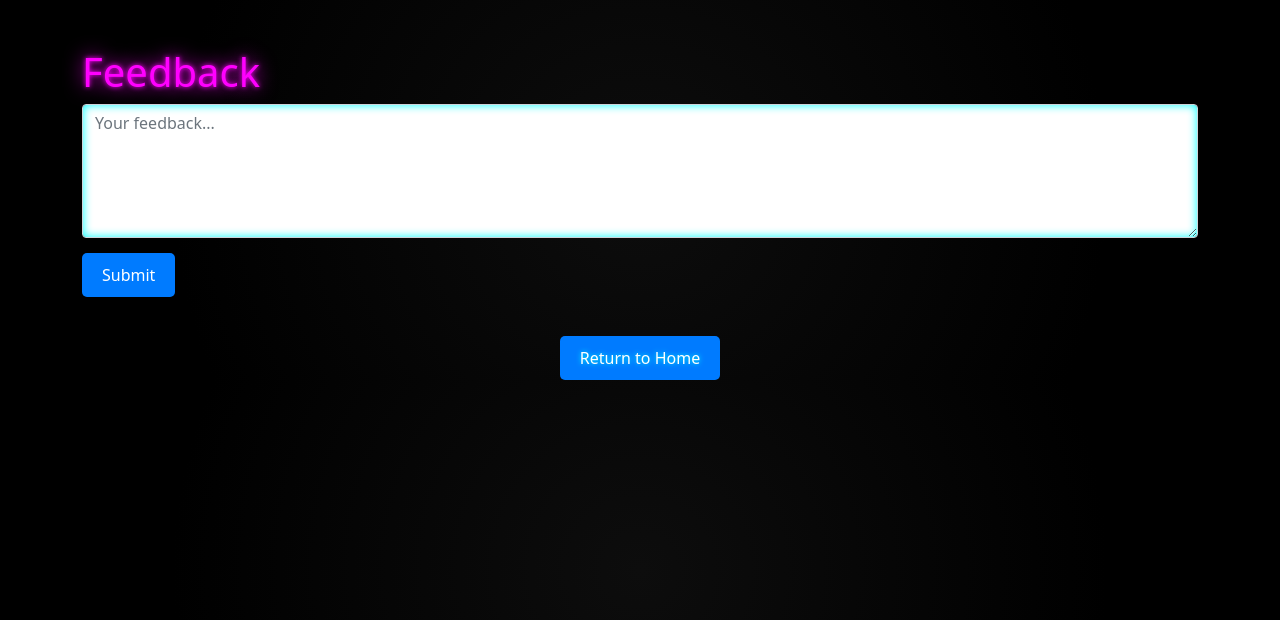
After one commit to PeiHsiuLu/Bitcoinweb3.0, a Flask app: page /feedback in a window 1280 px wide. The commit adds this page. Shown: the top 620 px of the page. Run offline with Flask 3, Linux system fonts and the light colour scheme.

Commit message:
20241210

```diff
--- a/113-DB/Bitcoin/app.py
+++ b/113-DB/Bitcoin/app.py
@@ -12,6 +12,8 @@ import datetime
 import os
 from dotenv import load_dotenv
 from flask_caching import Cache  # 添加缓存套件
+import random
+import json
 
 # 加载环境变量
 load_dotenv()
@@ -103,6 +105,10 @@ def login():
             if bcrypt.check_password_hash(user_data['password'], password):
                 user = User(user_id=user_data['_id'], username=username, is_admin=user_data.get('is_admin', False))
                 login_user(user)
+
+                # 設置剛剛登入的標誌
+                session['just_logged_in'] = True
+
                 flash("Login successful!", "success")
                 return redirect(url_for('index'))
             else:
@@ -111,6 +117,7 @@ def login():
             flash("Username does not exist.", "error")
 
     return render_template('login.html', form=form)
+
 
 # 登出
 @app.route('/logout')
@@ -175,18 +182,24 @@ def get_historical_data(symbol, interval, start_time, end_time_ms):
 
 @app.route('/')
 def index():
-    """主页显示所有日志和实时比特币价格"""
+    """首頁顯示所有日志和實時比特幣價格"""
     try:
         logs = logs_collection.find()
-        # 转换每个日志的 _id 为字符串，安全地处理缺失的 user_id
         logs = [{**log, "_id": str(log["_id"]), "user_id": str(log.get("user_id", ""))} for log in logs]
         bitcoin_price = get_bitcoin_price()
-        return render_template('index.html', logs=logs, bitcoin_price=bitcoin_price)
+
+        # 檢查是否剛剛登入
+        just_logged_in = session.pop('just_logged_in', False)
+
+        # 將剛剛登入的標誌傳遞給前端
+        return render_template('index.html', logs=logs, bitcoin_price=bitcoin_price, just_logged_in=just_logged_in)
     except Exception as e:
         print(f"Error loading index page: {e}")
         traceback.print_exc()
         flash("An error occurred while loading the main page.", "error")
-        return redirect(url_for('login'))  # 或自定义错误页面
+        return redirect(url_for('login'))
+
+
 
 # 创建新日志（仅限登录用户）
 @app.route('/create', methods=['GET', 'POST'])
@@ -484,5 +497,99 @@ def bitcoin_price_api():
     price = get_bitcoin_price()
     return jsonify({'price': price})
 
+@app.route('/profile')
+@login_required
+def profile():
+    # 獲取用戶的日誌
+    user_logs = list(logs_collection.find({'user_id': current_user.id}))  # 用戶的日誌列表
+    for log in user_logs:
+        log['_id'] = str(log['_id'])  # 確保 ObjectId 轉成字符串以供前端使用
+
+    # 獲取用戶的回報紀錄
+    feedback_records = list(db.feedbacks.find({'user_id': current_user.id}))  # 用戶的回報記錄
+    for feedback in feedback_records:
+        feedback['_id'] = str(feedback['_id'])  # 同樣轉成字符串
+
+    # 用戶資訊
+    user_info = {
+        'username': current_user.username,
+        'is_admin': current_user.is_admin
+    }
+
+    return render_template('profile.html', user=user_info, logs=user_logs, feedbacks=feedback_records)
+
+
+
+@app.route('/todo', methods=['GET', 'POST'])
+@login_required
+def todo():
+    if request.method == 'POST':
+        task = request.form.get('task')
+        if task:
+            db.todos.insert_one({'user_id': current_user.id, 'task': task, 'completed': False})
+    tasks = db.todos.find({'user_id': current_user.id})
+    return render_template('todo.html', tasks=tasks)
+
+@app.route('/todo/delete/<task_id>', methods=['POST'])
+@login_required
+def delete_task(task_id):
+    db.todos.delete_one({'_id': ObjectId(task_id), 'user_id': current_user.id})
+    return redirect(url_for('todo'))
+
+@app.route('/feedback', methods=['GET', 'POST'])
+def feedback():
+    if request.method == 'POST':
+        feedback = request.form.get('feedback')
+        if feedback:
+            if current_user.is_authenticated:  # 檢查是否為已登入用戶
+                user_id = current_user.id
+            else:
+                user_id = "anonymous"  # 對未登入用戶設置匿名 ID
+
+            db.feedbacks.insert_one({'user_id': user_id, 'feedback': feedback})
+            flash("Thank you for your feedback!", "success")
+            return redirect(url_for('feedback'))  # 提交後刷新頁面
+    return render_template('feedback.html')
+
+
+@app.route('/api/quotes')
+def get_quotes():
+    try:
+        # 确保文件路径正确，且文件存在
+        file_path = os.path.join(os.getcwd(), 'quotes.json')  # 假设 quotes.json 在项目根目录
+        with open(file_path, 'r', encoding='utf-8') as file:
+            quotes = json.load(file)  # 加载 JSON 文件
+        return jsonify(quotes)  # 使用 Flask 的 jsonify 返回响应
+    except FileNotFoundError:
+        print("Error: quotes.json file not found.")
+        return jsonify({"error": "Quotes file not found."}), 404
+    except json.JSONDecodeError as e:
+        print(f"Error parsing quotes.json: {e}")
+        return jsonify({"error": "Invalid JSON format in quotes file."}), 500
+    except Exception as e:
+        print(f"Error loading quotes: {e}")
+        return jsonify({"error": "Unable to load quotes."}), 500
+
+@app.route('/search', methods=['GET', 'POST'])
+def search():
+    """
+    搜尋所有用戶的日誌（logs）
+    """
+    query = request.form.get('query', '').strip()  # 從表單中獲取搜尋的關鍵字
+    search_results = []
+
+    if query:  # 如果有關鍵字，執行搜尋
+        logs_cursor = logs_collection.find({"$or": [
+            {"name": {"$regex": query, "$options": "i"}},  # 搜尋名稱（忽略大小寫）
+            {"description": {"$regex": query, "$options": "i"}}  # 搜尋描述（忽略大小寫）
+        ]})
+
+        # 將搜尋結果轉為列表
+        search_results = [{"_id": str(log["_id"]), "name": log["name"], "description": log["description"]} for log in logs_cursor]
+
+    return render_template('search_results.html', query=query, search_results=search_results)
+
+
+
 if __name__ == '__main__':
     app.run(debug=True)
--- a/113-DB/Bitcoin/static/css/style.css
+++ b/113-DB/Bitcoin/static/css/style.css
@@ -310,3 +310,28 @@ a:hover {
     opacity: 1; /* 初始狀態為完全顯示 */
     transition: opacity 0.5s ease; /* 逐漸隱藏效果 */
 }
+
+.custom-btn {
+    display: inline-block;
+    padding: 10px 20px;
+    font-size: 16px;
+    color: #fff;
+    background-color: #007bff;
+    border: none;
+    border-radius: 5px;
+    text-decoration: none;
+    text-align: center;
+    cursor: pointer;
+    transition: background-color 0.3s ease, transform 0.3s ease;
+    margin-top: 15px;
+}
+
+.custom-btn:hover {
+    background-color: #0056b3;
+    transform: scale(1.05);
+}
+
+.custom-btn:active {
+    transform: scale(1);
+    background-color: #003f7f;
+}
--- /dev/null
+++ b/113-DB/Bitcoin/templates/feedback.html
@@ -0,0 +1,26 @@
+<!DOCTYPE html>
+<html lang="en">
+<head>
+    <meta charset="UTF-8">
+    <meta name="viewport" content="width=device-width, initial-scale=1.0">
+    <title>Feedback</title>
+    <link rel="stylesheet" href="{{ url_for('static', filename='css/style.css') }}">
+    <link href="https://cdn.jsdelivr.net/npm/bootstrap@5.1.3/dist/css/bootstrap.min.css" rel="stylesheet">
+</head>
+<body>
+    <div class="container mt-5">
+        <h1>Feedback</h1>
+        <form action="{{ url_for('feedback') }}" method="POST">
+            <div class="form-group">
+                <textarea class="form-control" name="feedback" placeholder="Your feedback..." required rows="5"></textarea>
+            </div>
+            <button type="submit" class="custom-btn">Submit</button>
+        </form>
+
+        <!-- 返回主頁按鈕 -->
+        <div class="text-center mt-4">
+            <a href="{{ url_for('index') }}" class="custom-btn">Return to Home</a>
+        </div>
+    </div>
+</body>
+</html>
--- a/113-DB/Bitcoin/templates/login.html
+++ b/113-DB/Bitcoin/templates/login.html
@@ -39,9 +39,15 @@
                     <div class="text-center mt-3">
                         <p>Don't have an account? <a href="{{ url_for('register') }}" class="text-info">Register</a></p>
                     </div>
+                            <!-- 返回主頁按鈕 -->
+                    <div class="text-center mt-4">
+                        <a href="{{ url_for('index') }}" class="custom-btn">Return to Home</a>
+                    </div>
                 </div>
             </div>
         </div>
     </div>
 </body>
+
+
 </html>
--- a/113-DB/Bitcoin/templates/register.html
+++ b/113-DB/Bitcoin/templates/register.html
@@ -40,6 +40,10 @@
                     <div class="text-center mt-3">
                         <p>Already have an account? <a href="{{ url_for('login') }}" class="text-info">Login</a></p>
                     </div>
+                    <!-- 返回主頁按鈕 -->
+                    <div class="text-center mt-4">
+                        <a href="{{ url_for('index') }}" class="custom-btn">Return to Home</a>
+                    </div>
                 </div>
             </div>
         </div>
```
Also changed, not shown: 113-DB/Bitcoin/quotes.json (added, +42 -0 lines), 113-DB/Bitcoin/templates/dca.html (+0 -9 lines), 113-DB/Bitcoin/templates/index.html (+40 -10 lines), 113-DB/Bitcoin/templates/profile.html (added, +54 -0 lines), 113-DB/Bitcoin/templates/search_results.html (added, +37 -0 lines), 113-DB/Bitcoin/static/js/main.js (line endings or trailing spaces), 113-DB/Bitcoin/templates/dca_result.html (line endings or trailing spaces).
